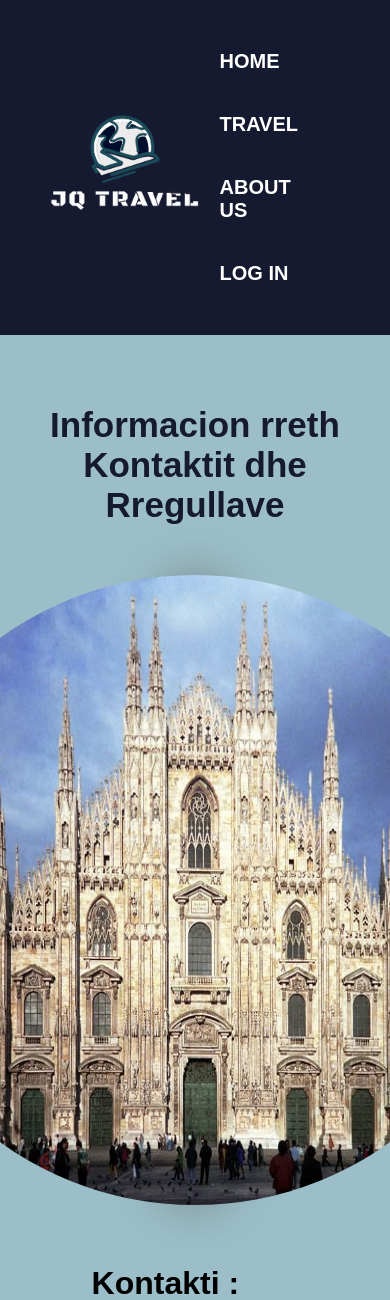
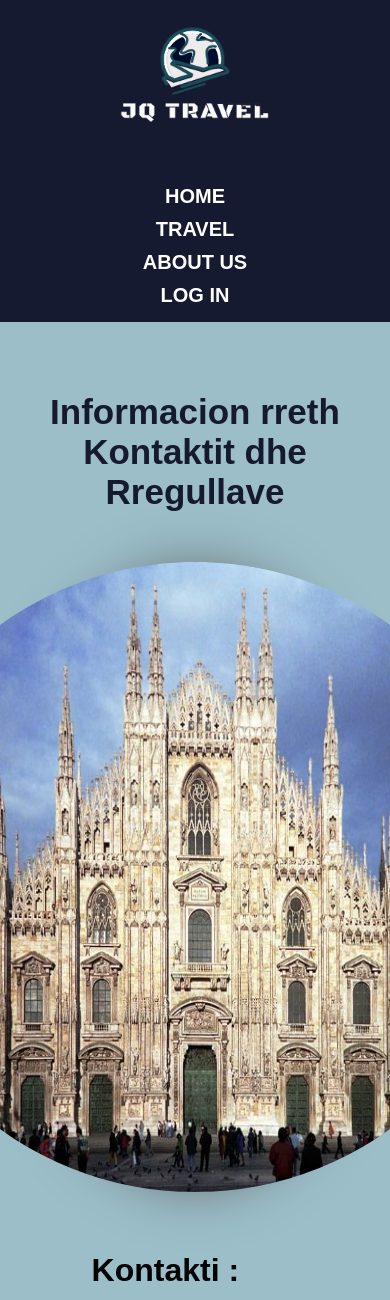
Before and after one commit to joniikrz/Projekti, a PHP site: page /index3.html in a window 390 px wide; the page is wider, and only the part inside the window is pictured. Shown: the top 1300 px of that part. Run offline with PHP 8.4, Linux system fonts and the light colour scheme.

Commit message:
media quries

```diff
--- a/index3.css
+++ b/index3.css
@@ -101,3 +101,61 @@ li:hover{
 a{
     color: white;
 }
+@media only screen and (max-width: 1200px) {
+    .nav {
+        padding: 15px;
+    }
+
+    .teksi {
+        margin: 0 50px;
+    }
+
+}
+
+@media only screen and (max-width: 992px) {
+    .nav {
+        padding: 10px;
+    }
+
+    .slide {
+        width: 60%;
+    }
+}
+
+@media only screen and (max-width: 768px) {
+    .nav {
+        flex-direction: column;
+        align-items: center;
+        padding: 10px;
+    }
+    .nav ul {
+        margin-top: 20px;
+        text-align: center;
+    }
+    .nav ul li {
+        display: block;
+        margin: 10px 0;
+    }
+    .slide {
+        width: 80%;
+    }
+    .teksi {
+        margin: 0 20px;
+        margin-bottom: 50px;
+    }
+}
+
+@media only screen and (max-width: 576px) {
+    .nav {
+        padding: 5px;
+    }
+
+    .slide {
+        width: 100%;
+    }
+
+    .teksi {
+        margin: 0 10px;
+        margin-bottom: 30px;
+    }
+}
```
Also changed, not shown: index1.css (+76 -0 lines), index2.css (+60 -0 lines).
